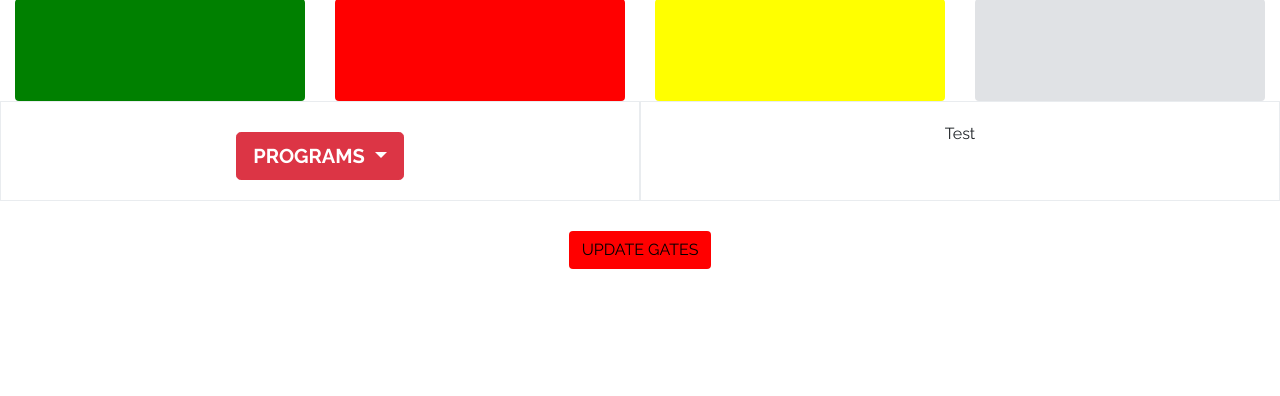
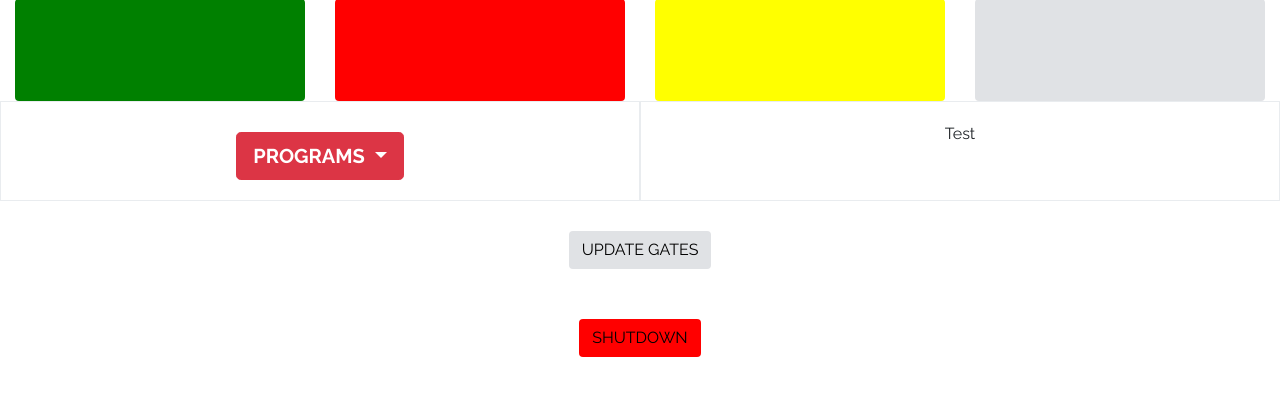
Before and after one commit to lancewilhelm/DroneSpacePiGates, a Flask app: page / in a window 1280 px wide. Shown: the part 227-623 px from the top of the page. Run offline with Flask 2, Linux system fonts and the light colour scheme; some libraries are stand-ins or nearby versions.

Commit message:
added shutdown button

```diff
--- a/webapp/templates/index.html
+++ b/webapp/templates/index.html
@@ -54,9 +54,16 @@
 
       <div class="row">
         <div class="col module">
-            <button type="button" class="btn btn-red" onclick="changeAllGate('update')">UPDATE GATES</button>
+            <button type="button" class="btn btn-white" onclick="changeAllGate('update')">UPDATE GATES</button>
         </div>
       </div>
+
+      <div class="row">
+        <div class="col module">
+            <button type="button" class="btn btn-red" onclick="changeAllGate('shutdown')">SHUTDOWN</button>
+        </div>
+      </div>
+
     </div>
 
     <script>
```
